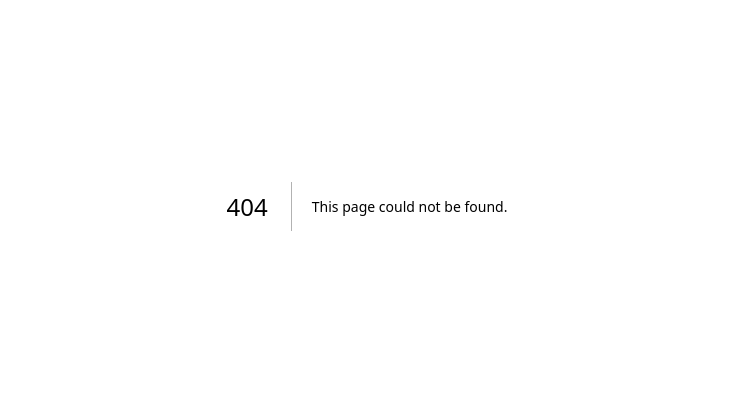
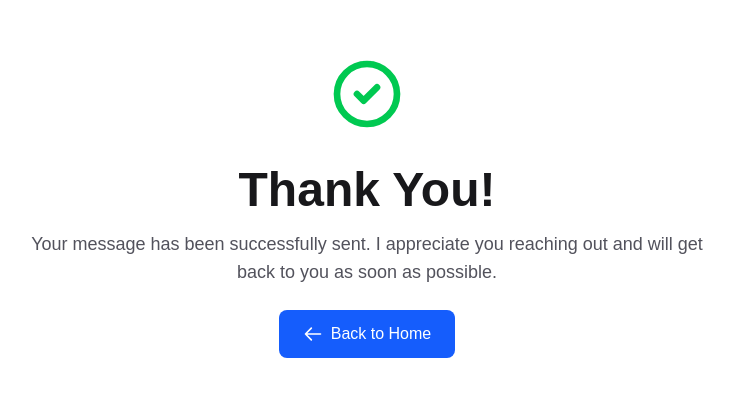
Before and after one commit to 22087026-KartikMurti/kartik-portfolio, a Next.js app: page /contact/success-message in a window 1280 px wide. Before the commit this address had no page. Shown: the part 194-590 px from the top of the page, without its empty margins (273-1007 px from the left). Built offline with nearby package versions, Linux system fonts and the light colour scheme.

Commit message:
feat: replace contact form with Jotform integration and add success message page

```diff
--- a/src/app/contact/page.tsx
+++ b/src/app/contact/page.tsx
@@ -1,10 +1,11 @@
 "use client"
 
 import Link from "next/link"
-import { FormEvent, useState } from "react"
-import getBaseUrl from "@/src/utils/getBaseUrl"
+
 /*
  * TODO:
+ *
+ *
  *
  * Notes:
  *
@@ -13,36 +14,6 @@ import getBaseUrl from "@/src/utils/getBaseUrl"
  */
 
 export default function ContactPage() {
-  const [name, setName] = useState<string>('')
-  const [email, setEmail] = useState<string>('')
-  const [message, setMessage] = useState<string>('')
-  const [responseMessage, setResponseMessage] = useState<string>('')
-  const [isSubmitting, setIsSubmitting] = useState(false)
-
-  const handleSubmit = async(e: FormEvent) => {
-    try {
-      e.preventDefault()
-      setIsSubmitting(true)
-
-      const res = await fetch(`${getBaseUrl()}/api/jotform`, {
-        method: 'POST',
-        headers: {
-          'Content-Type': 'application/json',
-        },
-        body: JSON.stringify({ name, email, message }),
-      })
-
-      if(!res.ok) setResponseMessage('Something went wrong with the API')
-
-      const body = await res.json()
-      setResponseMessage(body.responseMessage)
-    } catch(e) {
-      console.error('Unexpected error: ', e)
-      setResponseMessage(`Unexpected error: ${e}`)
-    } finally {
-      setIsSubmitting(false)
-    }
-  }
 
   return (
     <>
@@ -103,65 +74,14 @@ export default function ContactPage() {
             </Link>
           </div>
 
-          {/* Contact Form */}
-          {responseMessage ? (
-            <div>
-              {responseMessage}
-            </div>
-          ) : (
-            <div className="bg-zinc-50 dark:bg-zinc-900 rounded-lg p-8 mb-12">
-              <form className="space-y-6">
-                <div>
-                  <label htmlFor="name" className="block text-sm font-medium text-zinc-900 dark:text-zinc-50 mb-2">
-                    Name/Company
-                  </label>
-                  <input
-                    type="text"
-                    id="name"
-                    onChange={(e) => setName(e.target.value)}
-                    className="w-full px-4 py-3 rounded-lg border border-zinc-300 dark:border-zinc-700 bg-white dark:bg-zinc-950 text-zinc-900 dark:text-zinc-50 focus:ring-2 focus:ring-blue-500 focus:border-transparent outline-none transition"
-                    placeholder="Your/Company Name"
-                  />
-                </div>
-
-                <div>
-                  <label htmlFor="email" className="block text-sm font-medium text-zinc-900 dark:text-zinc-50 mb-2">
-                    Email
-                  </label>
-                  <input
-                    type="email"
-                    id="email"
-                    onChange={(e) => setEmail(e.target.value)}
-                    className="w-full px-4 py-3 rounded-lg border border-zinc-300 dark:border-zinc-700 bg-white dark:bg-zinc-950 text-zinc-900 dark:text-zinc-50 focus:ring-2 focus:ring-blue-500 focus:border-transparent outline-none transition"
-                    placeholder="Your_Email@example.com"
-                  />
-                </div>
-
-                <div>
-                  <label htmlFor="message" className="block text-sm font-medium text-zinc-900 dark:text-zinc-50 mb-2">
-                    Message
-                  </label>
-                  <textarea
-                    id="message"
-                    rows={6}
-                    onChange={(e) => setMessage(e.target.value)}
-                    className="w-full px-4 py-3 rounded-lg border border-zinc-300 dark:border-zinc-700 bg-white dark:bg-zinc-950 text-zinc-900 dark:text-zinc-50 focus:ring-2 focus:ring-blue-500 focus:border-transparent outline-none transition resize-none"
-                    placeholder="Regarding the opportunity..."
-                  />
-                </div>
-
-                <button
-                  type="submit"
-                  disabled={isSubmitting}
-                  onClick={handleSubmit}
-                  className="w-full px-6 py-3 bg-blue-600 text-white rounded-lg font-medium hover:bg-blue-700 transition-colors"
-                >
-                  {isSubmitting ? 'Sending...' : 'Send Message'}
-                </button>
-              </form>
-            </div>
-          )}
-
+          {/* In-Website Contact Form -> Jotform */}
+          <div className="bg-zinc-50 dark:bg-zinc-900 rounded-lg p-8 mb-12 shadow-lg">
+            <iframe
+              src="https://form.jotform.com/260161955490055"
+              className="w-full min-h-[600px] border-0 rounded-lg bg-zinc-900"
+              title="Contact Form"
+            />
+          </div>
         </div>
       </div>
     </>
--- /dev/null
+++ b/src/app/contact/success-message/page.tsx
@@ -0,0 +1,45 @@
+import Link from "next/link"
+
+export default function SuccessMessagePage() {
+  return (
+    <div className="min-h-screen bg-white dark:bg-zinc-950 flex items-center justify-center px-6">
+      <div className="max-w-2xl mx-auto text-center">
+        <div className="mb-8">
+          <svg
+            className="w-20 h-20 mx-auto text-green-500 dark:text-green-400"
+            fill="none"
+            stroke="currentColor"
+            viewBox="0 0 24 24"
+          >
+            <path
+              strokeLinecap="round"
+              strokeLinejoin="round"
+              strokeWidth={2}
+              d="M9 12l2 2 4-4m6 2a9 9 0 11-18 0 9 9 0 0118 0z"
+            />
+          </svg>
+        </div>
+
+        <h1 className="text-4xl md:text-5xl font-bold text-zinc-900 dark:text-zinc-50 mb-4">
+          Thank You!
+        </h1>
+
+        <p className="text-lg text-zinc-600 dark:text-zinc-400 mb-6">
+          Your message has been successfully sent. I appreciate you reaching out and will get back to you as soon as possible.
+        </p>
+
+        <div className="flex flex-col sm:flex-row gap-4 justify-center">
+          <Link
+            href="/"
+            className="inline-flex items-center justify-center gap-2 px-6 py-3 bg-blue-600 hover:bg-blue-700 text-white rounded-lg transition-colors"
+          >
+            <svg className="w-5 h-5" fill="none" stroke="currentColor" viewBox="0 0 24 24">
+              <path strokeLinecap="round" strokeLinejoin="round" strokeWidth={2} d="M10 19l-7-7m0 0l7-7m-7 7h18" />
+            </svg>
+            Back to Home
+          </Link>
+        </div>
+      </div>
+    </div>
+  )
+}
```
